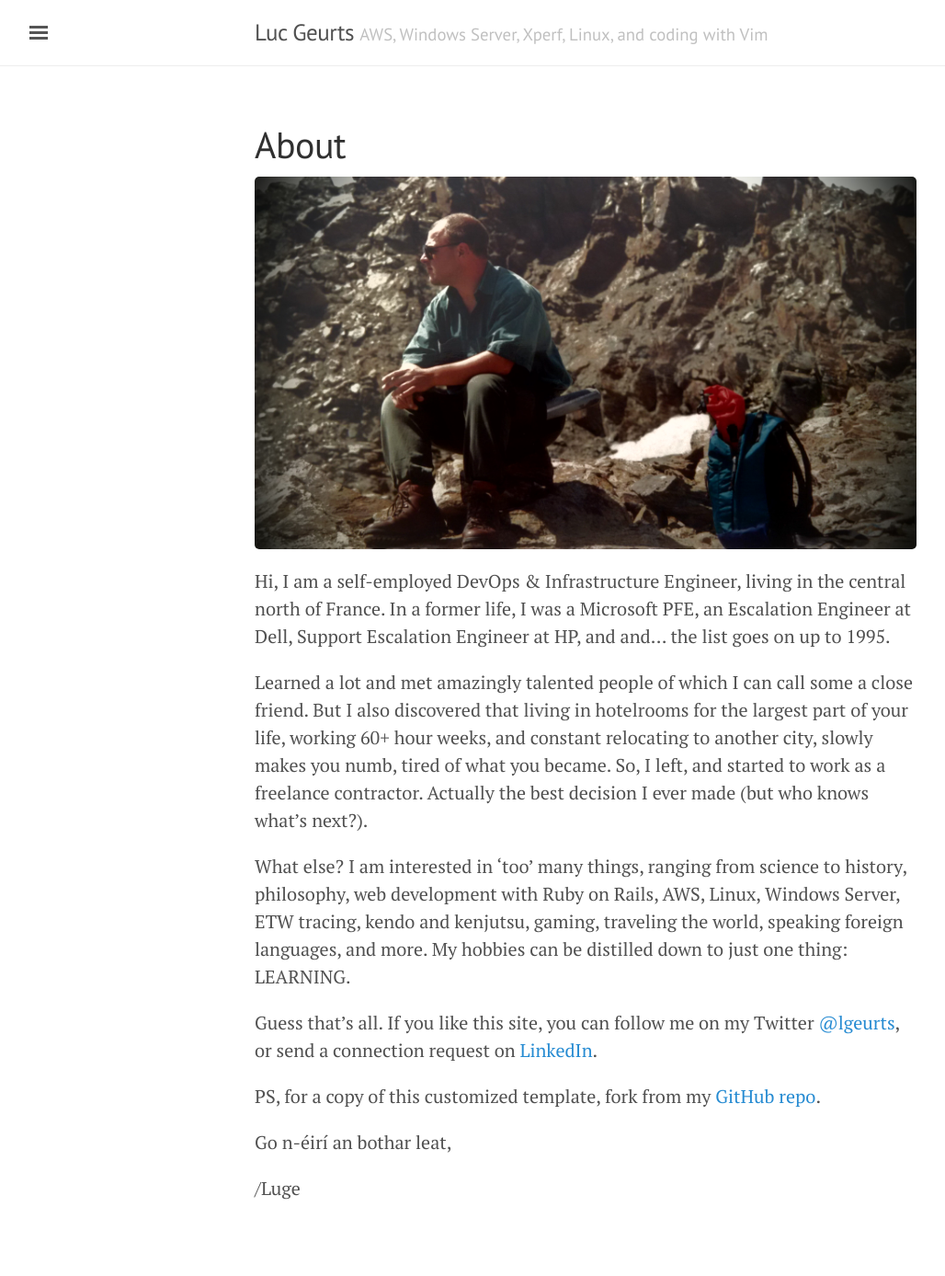
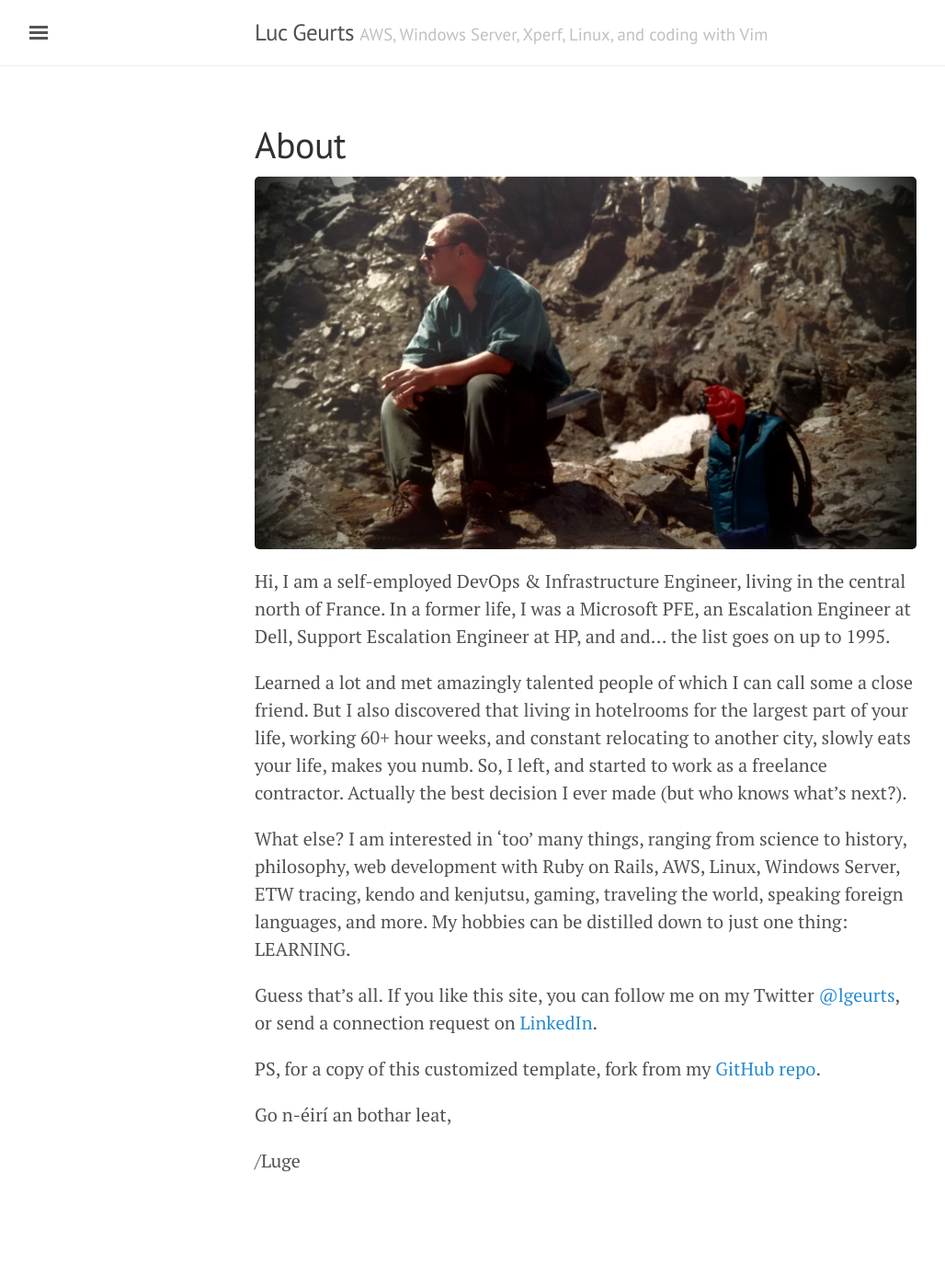
Before and after one commit to lgeurts/lgeurts.github.io, a Jekyll site: the page built from about.md, in a window 1280 px wide. Shown: the whole page at 92% size, without its empty margins (3-1031 px from the left). Built offline with Jekyll 4.4.1, drawn with Linux system fonts in a browser that asks for light colours; nearby versions of some CDN libraries; after the commit the page ends 1357 px from its top, so only the background shows below that.

Commit message:
Update about.md

```diff
--- a/about.md
+++ b/about.md
@@ -8,7 +8,7 @@
 Hi, I am a self-employed DevOps & Infrastructure Engineer, living in the central north of France.
 In a former life, I was a Microsoft PFE, an Escalation Engineer at Dell, Support Escalation Engineer at HP, and and... the list goes on up to 1995.
 
-Learned a lot and met amazingly talented people  of which I can call some a close friend. But I also discovered that living in hotelrooms for the largest part of your life, working 60+ hour weeks, and constant relocating to another city, slowly makes you numb, tired of what you became. So, I left, and started to work as a freelance contractor. Actually the best decision I ever made (but who knows what's next?).
+Learned a lot and met amazingly talented people  of which I can call some a close friend. But I also discovered that living in hotelrooms for the largest part of your life, working 60+ hour weeks, and constant relocating to another city, slowly eats your life, makes you numb. So, I left, and started to work as a freelance contractor. Actually the best decision I ever made (but who knows what's next?).
 
 What else? I am interested in 'too' many things, ranging from science to history, philosophy, web development with Ruby on Rails, AWS, Linux, Windows Server, ETW tracing, kendo and kenjutsu, gaming, traveling the world, speaking foreign languages, and more.
 My hobbies can be distilled down to just one thing: LEARNING.
```
